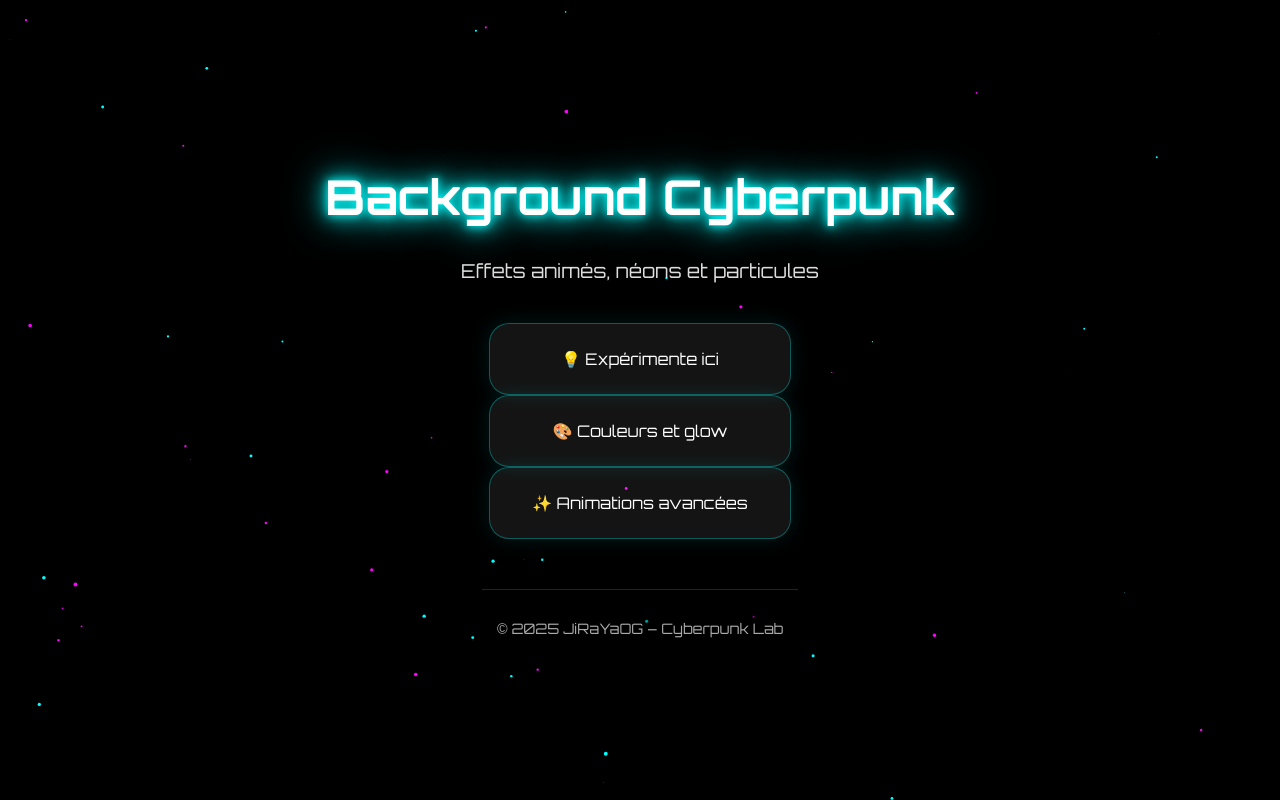
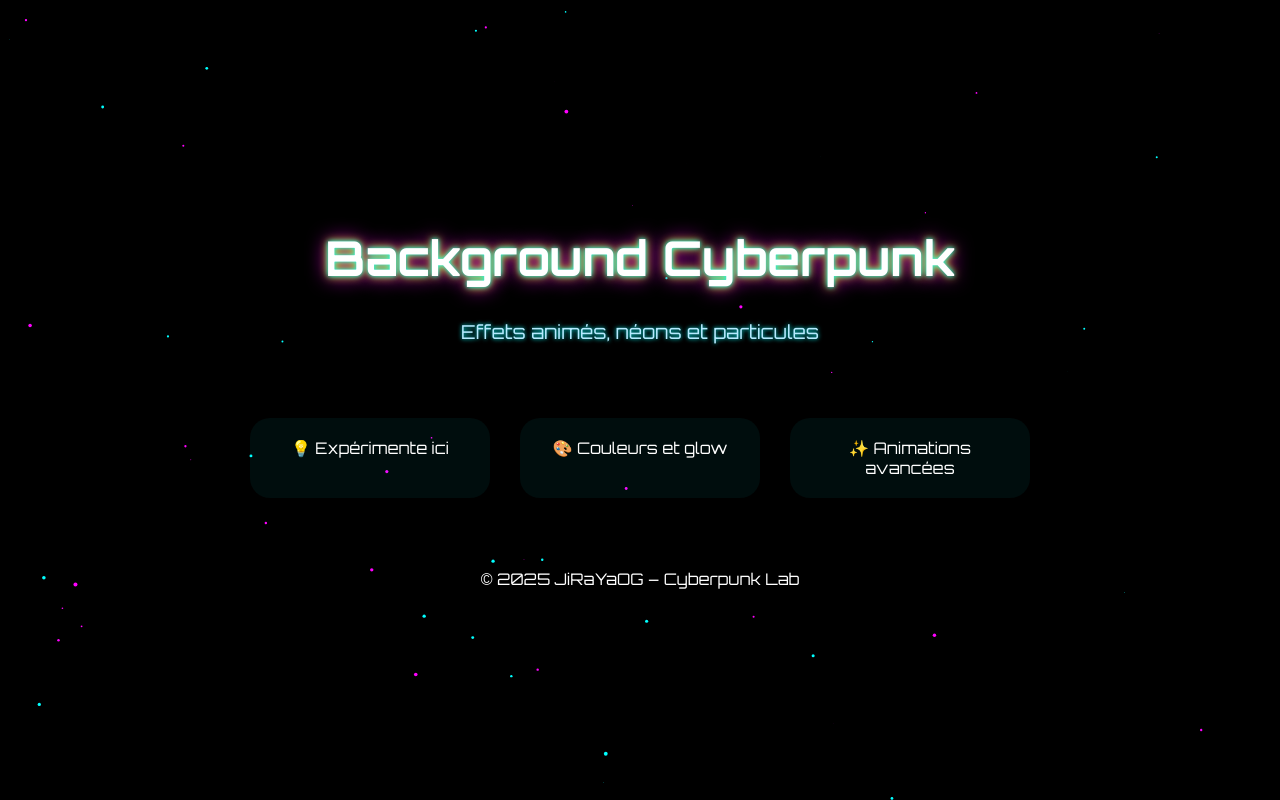
Before and after one commit to JiRaYaOG/Background-cyberpunk, a plain HTML site: page index.html in a window 1280 px wide. Drawn offline with Linux system fonts and the light colour scheme.

Commit message:
Update styles.css

```diff
--- a/styles.css
+++ b/styles.css
@@ -1,4 +1,5 @@
-/* Police + base */
+@import url('https://fonts.googleapis.com/css2?family=Orbitron:wght@400;700&display=swap');
+
 body {
   font-family: 'Orbitron', sans-serif;
   margin: 0;
@@ -6,15 +7,14 @@ body {
   color: #fff;
   text-align: center;
   overflow: hidden;
-  background: #000;
   display: flex;
   flex-direction: column;
   justify-content: center;
   align-items: center;
   min-height: 100vh;
+  background: #000;
 }
 
-/* Fond animé */
 #bg-canvas {
   position: fixed;
   top: 0;
@@ -24,91 +24,34 @@ body {
   z-index: -1;
 }
 
-/* Titres néon avec effet glitch */
 .neon-title {
   font-size: 3em;
-  color: #fff;
-  text-shadow: 0 0 8px #0ff, 0 0 20px #0ff, 0 0 40px #0ff;
-  animation: flicker 2.5s infinite alternate;
-  position: relative;
+  text-shadow: 0 0 5px #0ff, 0 0 10px #ff0, 0 0 20px #f0f;
 }
 
 .neon-subtitle {
-  color: #ddd;
+  color: #b5eaff;
   font-size: 1.2em;
-  margin-bottom: 40px;
+  text-shadow: 0 0 4px #0ff;
 }
 
-/* Effet glitch doux */
-.glitch::before, .glitch::after {
-  content: attr(data-text);
-  position: absolute;
-  left: 0;
-  top: 0;
-  width: 100%;
-  overflow: hidden;
-  color: #ff00ff;
-  clip: rect(0, 900px, 0, 0);
-  animation: glitch 3s infinite linear alternate-reverse;
-}
-
-.glitch::after {
-  color: #00ffff;
-  animation-delay: 1.5s;
-}
-
-/* Animation du glitch */
-@keyframes glitch {
-  0% { clip: rect(10px, 9999px, 20px, 0); transform: skew(0.2deg); }
-  20% { clip: rect(60px, 9999px, 70px, 0); transform: skew(0.5deg); }
-  40% { clip: rect(30px, 9999px, 40px, 0); transform: skew(0.3deg); }
-  60% { clip: rect(80px, 9999px, 90px, 0); transform: skew(0.4deg); }
-  80% { clip: rect(50px, 9999px, 60px, 0); transform: skew(0.2deg); }
-  100% { clip: rect(0, 9999px, 10px, 0); transform: skew(0deg); }
-}
-
-/* Animation flicker (clignotement doux) */
-@keyframes flicker {
-  0%, 18%, 22%, 25%, 53%, 57%, 100% { opacity: 1; }
-  20%, 24%, 55% { opacity: 0.4; }
-}
-
-/* Cartes de présentation */
-.projects {
+.demo {
   display: flex;
+  flex-wrap: wrap;
   justify-content: center;
-  flex-wrap: wrap;
-  gap: 25px;
+  margin: 40px 0;
 }
 
 .card {
-  background: rgba(255, 255, 255, 0.08);
-  border: 1px solid rgba(0, 255, 255, 0.3);
+  background: rgba(0,255,255,0.05);
+  margin: 15px;
+  padding: 20px;
   border-radius: 20px;
-  padding: 25px;
-  width: 250px;
-  transition: transform 0.3s ease, box-shadow 0.4s ease;
-  box-shadow: 0 0 20px rgba(0, 255, 255, 0.1);
-  animation: fadeIn 2s ease forwards;
+  width: 200px;
+  transition: transform 0.3s, box-shadow 0.3s;
 }
 
 .card:hover {
-  transform: scale(1.1);
-  box-shadow: 0 0 25px #0ff, 0 0 40px #f0f;
+  transform: translateY(-5px);
+  box-shadow: 0 0 15px #0ff, 0 0 25px #f0f;
 }
-
-/* Apparition douce */
-@keyframes fadeIn {
-  from { opacity: 0; transform: translateY(15px); }
-  to { opacity: 1; transform: translateY(0); }
-}
-
-/* Footer */
-footer {
-  margin-top: 50px;
-  padding: 15px;
-  background: rgba(0,0,0,0.4);
-  border-top: 1px solid rgba(0,255,255,0.2);
-  font-size: 0.9em;
-  color: #aaa;
-}
```
